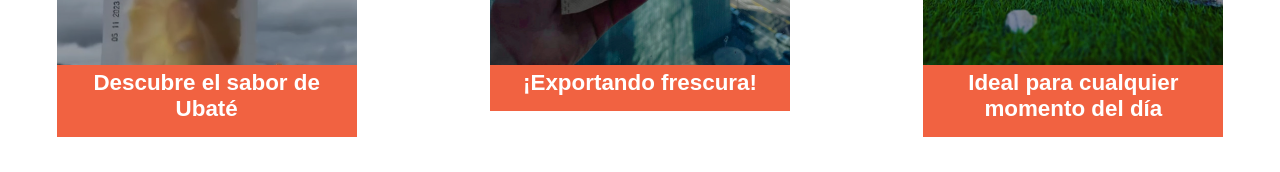
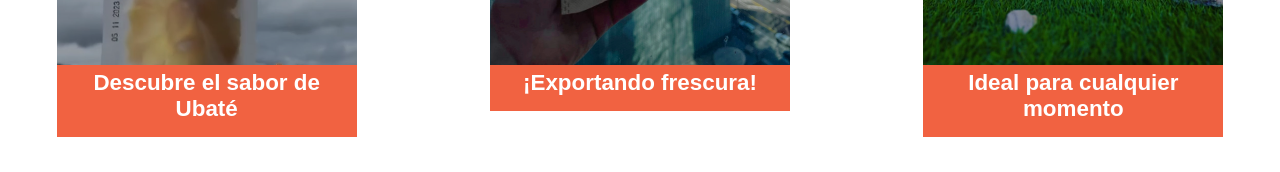
Before and after one commit to Gaus8/Web_InventarioFront, a React (Vite) app in the folder web_inventario/: page / in a window 1280 px wide. Shown: the part 1637-1809 px from the top of the page. Built offline with nearby package versions, Linux system fonts and the light colour scheme; a web font is replaced by a local one.

Commit message:
Correcion frase 3 de descripcion del video

```diff
--- a/web_inventario/src/paginas/Videos.jsx
+++ b/web_inventario/src/paginas/Videos.jsx
@@ -77,7 +77,7 @@
               <video src="/videos/CDISFRUTA3.mp4" muted loop></video>
             </div>
             <div className="card-text-box">
-              <h3>Ideal para cualquier momento del día</h3>
+              <h3>Ideal para cualquier momento</h3>
             </div>
           </article>
         </section>
```
